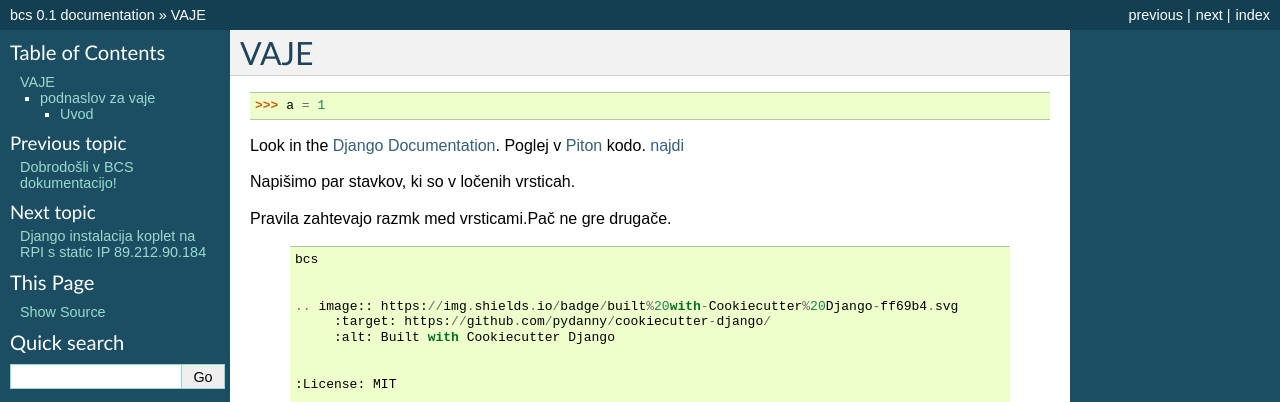
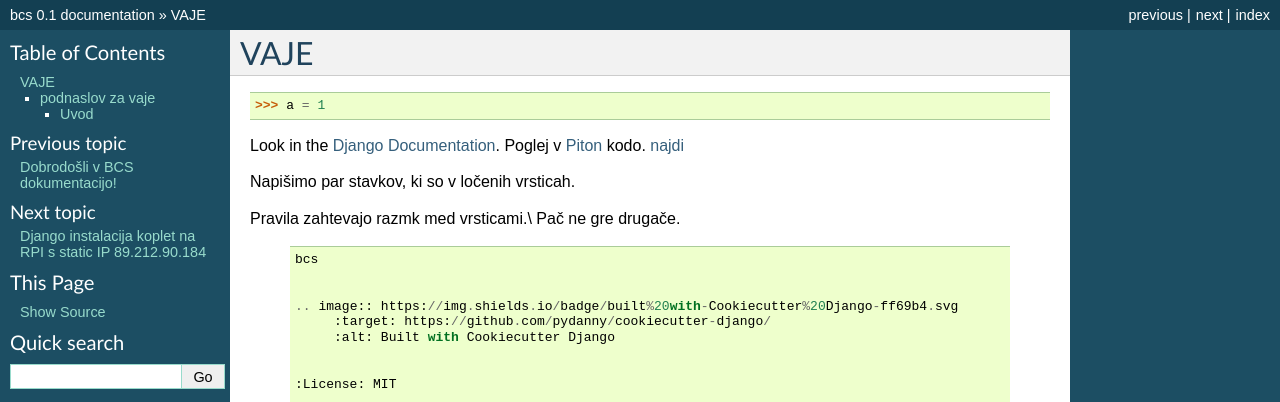
Before and after one commit to pavlovicr/bcs-staro, a Sphinx documentation site: the page built from docs/vaje.rst, in a window 1280 px wide. Shown: the top 402 px of the page. Built offline with Sphinx 7.4.7, drawn with Linux system fonts in a browser that asks for light colours; pages that are not in the unit, such as notebooks, are missing from menus.

Commit message:
kaj pa sedaj

```diff
--- a/docs/vaje.rst
+++ b/docs/vaje.rst
@@ -11,7 +11,7 @@ Poglej v Piton_ kodo.
 
 Napišimo par stavkov, ki so v ločenih vrsticah.
 
-Pravila zahtevajo razmk med vrsticami.\
+Pravila zahtevajo razmk med vrsticami.\\
 Pač ne gre drugače.
 
 
```
